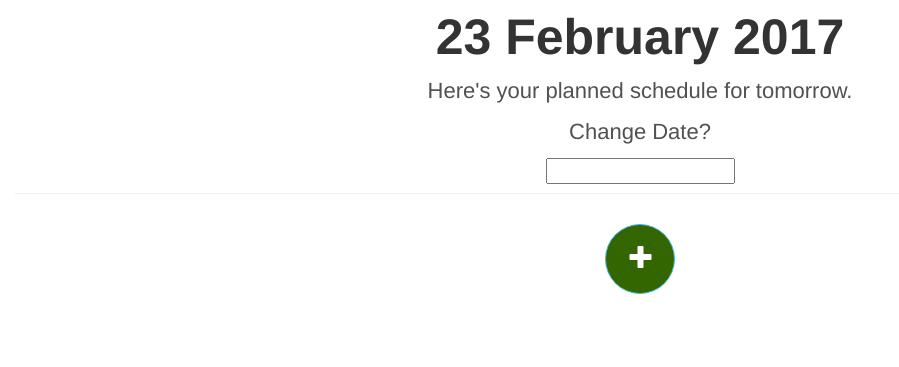
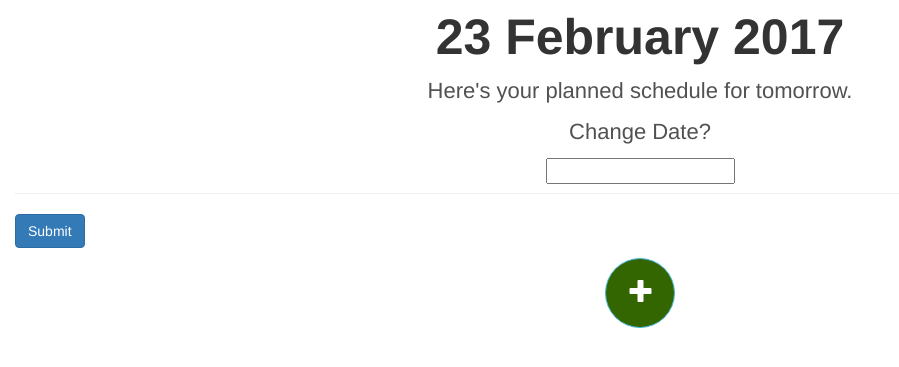
Before and after one commit to JohnDeegs/Goalspring, a Node server app: page /profile in a window 1280 px wide. Shown: the part 65-432 px from the top of the page, without its empty margins (0-899 px from the left). Run offline with Node 20, Linux system fonts and the light colour scheme; the visitor is signed in with stand-in values (Sample User, id 1); style sheets or scripts are compiled from the project's sources; some libraries are stand-ins or nearby versions.

Commit message:
profile form mod

```diff
--- a/views/js/calendar.js
+++ b/views/js/calendar.js
@@ -57,6 +57,8 @@ $(document).ready(function () {
 
   var $addBtn = $('#addBtn');
 
+
+
   $addBtn.click(function(){
     $showForm.toggle('slow', function(){
 
@@ -79,6 +81,8 @@ $(document).ready(function () {
   $.get("http://localhost:8080/tasks", function(data, status){
     //alert("Data: " + data + "\nStatus: " + status);
     var keys = Object.keys(data);
+
+    console.log(keys);
 
     for(var i = 0; i < keys.length; i++){
       var val = data[keys[i]];
--- a/views/profile.ejs
+++ b/views/profile.ejs
@@ -78,6 +78,8 @@
 		<div class="row">
 
 			<div class="col-md-12">
+
+				<button type="submit" class="btn btn-primary">Submit</button>
 				<!--This gets the next day's date/time-->
 
 				<!--This is where JQuery will insert user's scheduled data-->
```
